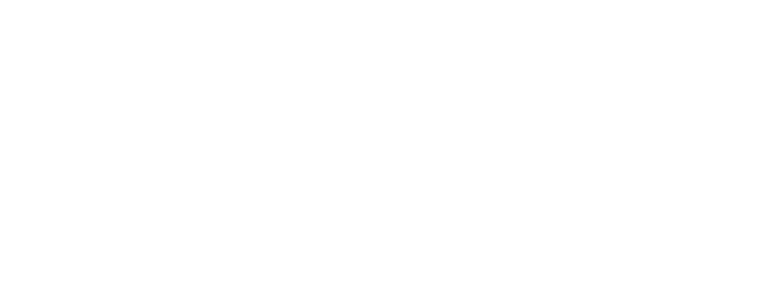
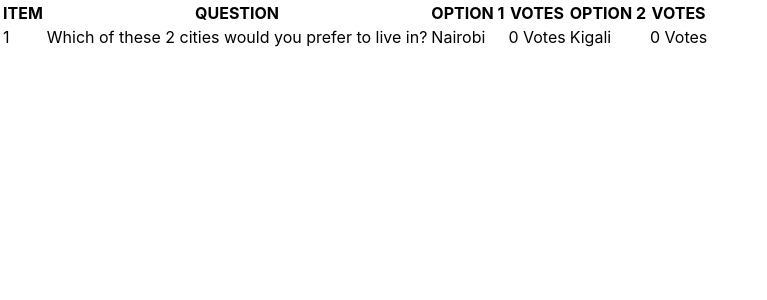
Before and after one commit to ChadGichuki/opinion-polls-frontend, a React (Create React App) app: page /results in a window 1280 px wide. Before the commit this address had no page. Shown: the top 300 px of the page, without its empty margins (0-767 px from the left). Built offline with nearby package versions, Linux system fonts and the light colour scheme.

Commit message:
Results table displays table correctly

```diff
--- a/src/components/App.js
+++ b/src/components/App.js
@@ -3,12 +3,20 @@
 import Navbar from "./Navbar"
 import Home from "./Home"
 import Survey from "./Survey";
+import Results from "./Results";
 
 function App() {
 
   // State for polls will live in the App due to sharing of data with results and newpoll form
   // polls & Setpolls passed down as prop to survey
-  const [polls, setPolls] = useState([])
+  const [polls, setPolls] = useState([
+    {
+      "id": 1,
+      "question": "Which of these 2 cities would you prefer to live in?",
+      "option1": {"image": "", "label": "Nairobi", "votes": 0 },
+      "option2": {"image": "", "label": "Kigali", "votes": 0 }
+    }
+  ])
 
 
   return (
@@ -17,8 +25,8 @@
       <Routes>
         <Route path="/" element={<Home/>}/>
         <Route path="/survey" element={<Survey handleSetPolls={(questions) => setPolls(questions)} polls={polls}/>}/>
-        {/* <Route path="/results" element={<Results/>}/>
-        <Route path="/contribute" element={<NewPoll/>}/> */}
+        <Route path="/results" element={<Results polls={polls}/>}/>
+        {/* <Route path="/contribute" element={<NewPoll/>}/> */}
       </Routes>
     </div>
   );
--- a/src/components/Results.js
+++ b/src/components/Results.js
@@ -0,0 +1,34 @@
+import React from "react";
+
+function Results({polls}){
+    return(
+        <table>
+            <thead>
+                <tr>
+                <th>ITEM</th>
+                <th>QUESTION</th>
+                <th>OPTION 1</th>
+                <th>VOTES</th>
+                <th>OPTION 2</th>
+                <th>VOTES</th>
+                </tr>
+            </thead>
+            <tbody>
+                {polls.map(poll => {
+                    return(
+                        <tr key={poll.id}>
+                            <td>{poll.id}</td>
+                            <td>{poll.question}</td>
+                            <td>{poll.option1.label}</td>
+                            <td>{poll.option1.votes} Votes</td>
+                            <td>{poll.option2.label}</td>
+                            <td>{poll.option2.votes} Votes</td>
+                        </tr>
+                    )
+                })}
+            </tbody>
+        </table>
+    )
+}
+
+export default Results
```
